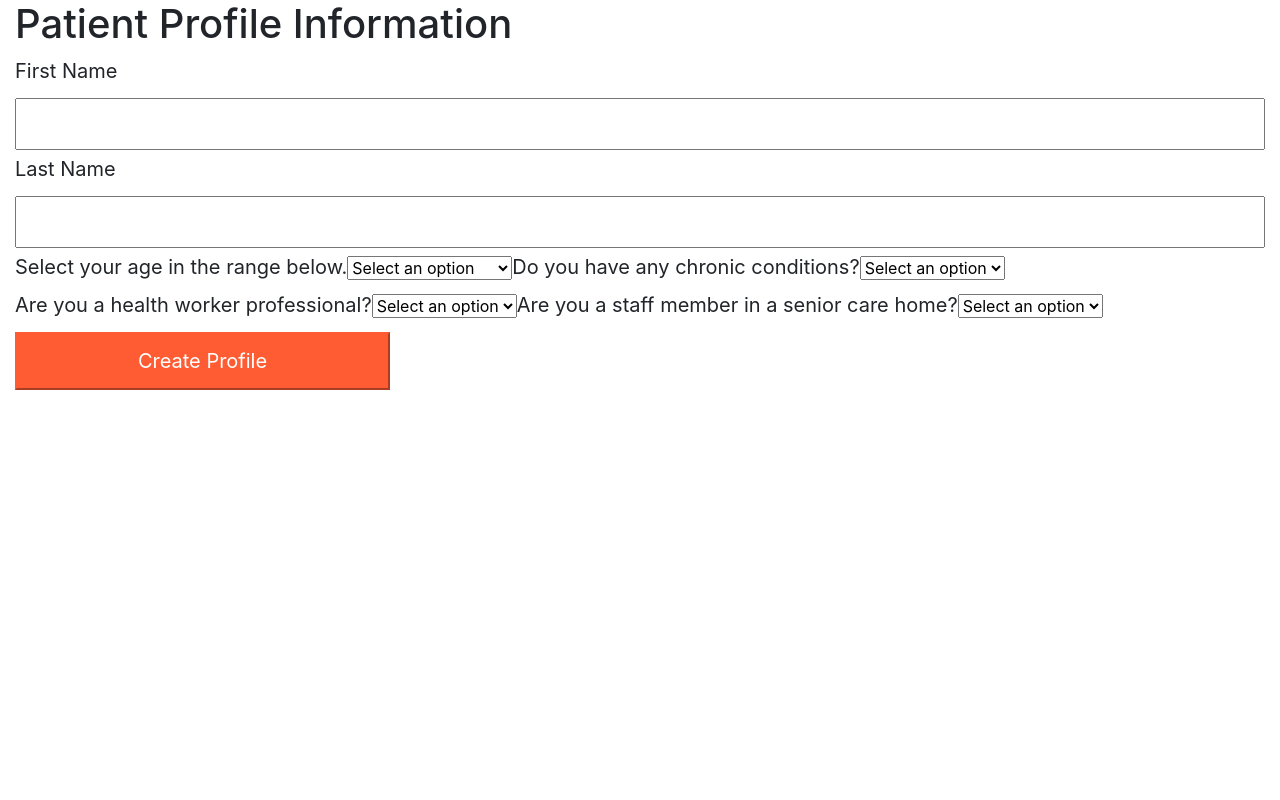
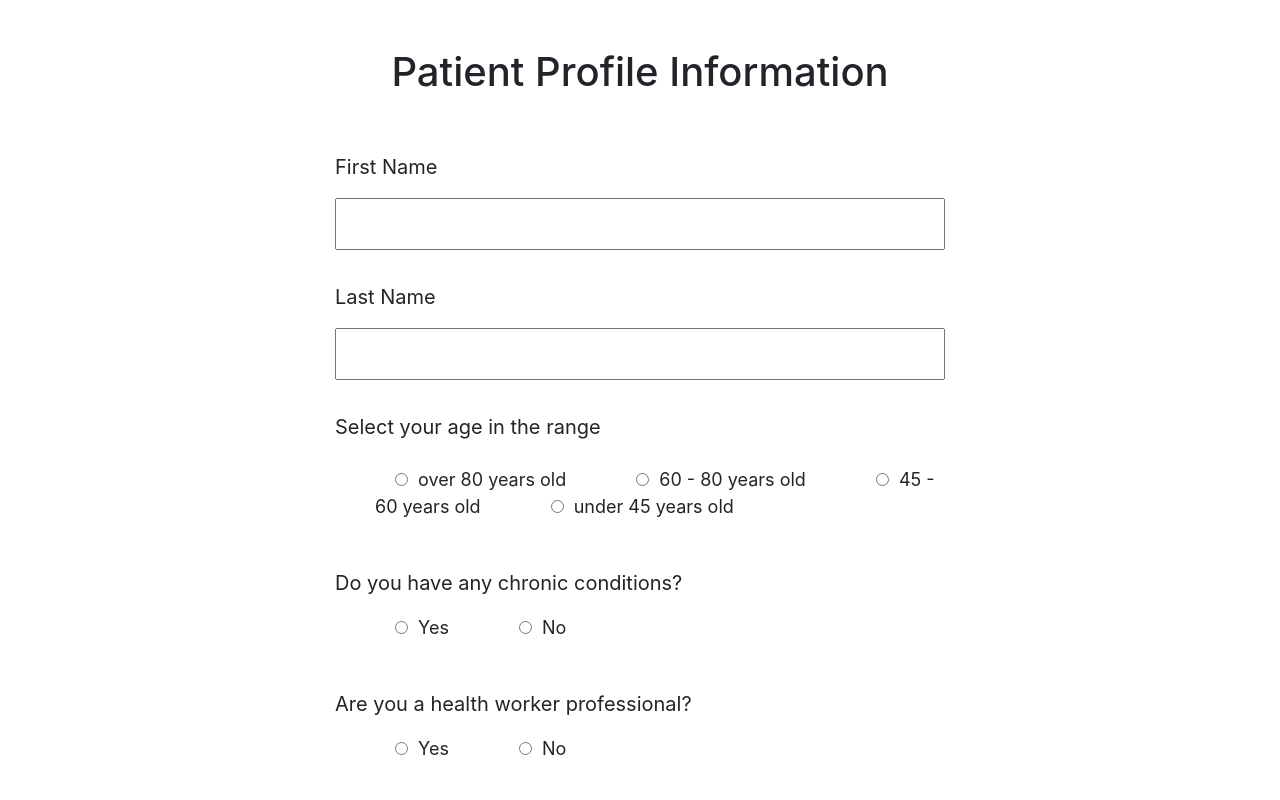
Before and after one commit to analuciachin/stay-safe, a React (Create React App) app in the folder covid-vaccine-app/client/: page /patients in a window 1280 px wide. Shown: the top 800 px of the page. Built offline with nearby package versions, Linux system fonts and the light colour scheme; no server answers.

Commit message:
style PatientProfile component

```diff
--- a/covid-vaccine-app/client/src/components/Login/Login.css
+++ b/covid-vaccine-app/client/src/components/Login/Login.css
@@ -2,7 +2,7 @@ label {
   font-size: 20px;
 }
 
-input {
+.login-input {
   width: 100%;
   padding: 12px 20px;
   margin: 4px 0;
--- a/covid-vaccine-app/client/src/components/Login/Login.js
+++ b/covid-vaccine-app/client/src/components/Login/Login.js
@@ -2,6 +2,7 @@ import { useState, useEffect } from "react";
 import { Link, useHistory } from "react-router-dom";
 import axios from "axios";
 
+import "bootstrap/dist/css/bootstrap.css";
 import Form from "react-bootstrap/Form";
 
 import "./Login.css";
@@ -84,7 +85,7 @@ export default function Login({
               <input
                 type="text"
                 name="email"
-                className="mt-2 mb-4"
+                className="mt-2 mb-4 login-input"
                 onChange={(event) => {
                   setLoginInfo({ ...loginInfo, email: event.target.value });
                   clearError();
@@ -100,7 +101,7 @@ export default function Login({
               <input
                 type="text"
                 name="username"
-                className="mt-2 mb-4"
+                className="mt-2 mb-4 login-input"
                 onChange={(event) => {
                   setLoginInfo({ ...loginInfo, username: event.target.value });
                   clearError();
@@ -116,7 +117,7 @@ export default function Login({
           <input
             type="password"
             name="password"
-            className="mt-2 mb-3"
+            className="mt-2 mb-3 login-input"
             onChange={(event) => {
               setLoginInfo({ ...loginInfo, password: event.target.value });
               clearError();
--- /dev/null
+++ b/covid-vaccine-app/client/src/components/PatientProfile/PatientProfile.css
@@ -0,0 +1,22 @@
+.profile-input {
+  width: 100%;
+  padding: 12px 20px;
+  margin: 4px 0;
+  box-sizing: border-box;
+}
+
+.profile-input-radio {
+  font-size: 18px;
+}
+
+.profile-input-radio li {
+  padding-right: 30px;
+}
+
+input[type="radio"] {
+  margin-right: 5px;
+}
+
+.buttonHolder {
+  text-align: center;
+}
--- a/covid-vaccine-app/client/src/components/PatientProfile/PatientProfile.js
+++ b/covid-vaccine-app/client/src/components/PatientProfile/PatientProfile.js
@@ -1,6 +1,13 @@
 import { useState, useEffect } from "react";
 import { Link, useHistory } from "react-router-dom";
 import axios from "axios";
+
+import "bootstrap/dist/css/bootstrap.css";
+import Form from "react-bootstrap/Form";
+import Row from "react-bootstrap/Row";
+import Col from "react-bootstrap/Col";
+
+import "./PatientProfile.css";
 
 export default function PatientProfile({ user, isPatientHighRisk }) {
   const [profileInfo, setProfileInfo] = useState({
@@ -88,58 +95,89 @@ export default function PatientProfile({ user, isPatientHighRisk }) {
     }
   };
 
-  //useEffect(() => console.log(isFormFilled), [isFormFilled]);
+  useEffect(() => console.log(profileInfo), [profileInfo]);
 
   return (
     <>
+      <Row>
+        <Col md={{ span: 6, offset: 3 }}>
           {isFormFilled === false && (
-        <h2>Please fill out all the field in the form.</h2>
+            <h2 className="mt-5 mb-3">
+              Please fill out all the field in the form.
+            </h2>
           )}
-      <h1>Patient Profile Information</h1>
-      <form onSubmit={submitHandler}>
-        <label htmlFor="first-name">First Name</label>
+          <h1 className="mt-5 mb-5 text-center">Patient Profile Information</h1>
+        </Col>
+      </Row>
+      <Row>
+        <Col md={{ span: 6, offset: 3 }}>
+          <Form onSubmit={submitHandler}>
+            <label htmlFor="first-name" className="mt-2 mb-2">
+              First Name
+            </label>
             <input
               type="text"
               name="first-name"
+              className="mt-2 mb-4 profile-input"
               onChange={(event) => {
-            setProfileInfo({ ...profileInfo, first_name: event.target.value });
+                setProfileInfo({
+                  ...profileInfo,
+                  first_name: event.target.value,
+                });
                 clearError();
               }}
               value={profileInfo.first_name}
             />
 
-        <label htmlFor="last-name">Last Name</label>
+            <label htmlFor="last-name" className="mt-2 mb-2">
+              Last Name
+            </label>
             <input
               type="text"
               name="last-name"
+              className="mt-2 mb-4 profile-input"
               onChange={(event) => {
-            setProfileInfo({ ...profileInfo, last_name: event.target.value });
+                setProfileInfo({
+                  ...profileInfo,
+                  last_name: event.target.value,
+                });
                 clearError();
               }}
               value={profileInfo.last_name}
             />
 
-        <label htmlFor="age">Select your age in the range below.</label>
-        <select
-          name="age"
+            <label htmlFor="age" className="mt-2 mb-4 d-block">
+              Select your age in the range
+            </label>
+
+            <div
               value={profileInfo.age}
               onChange={(event) => {
                 setProfileInfo({ ...profileInfo, age: event.target.value });
                 clearError();
               }}
             >
-          <option value="placeholder">Select an option</option>
-          <option value="1">over 80 years old</option>
-          <option value="2">60 - 80 years old</option>
-          <option value="3">45 - 60 years old</option>
-          <option value="4">under 45 years old</option>
-        </select>
+              <ul className="profile-input-radio mt-2 mb-2">
+                <li>
+                  <input type="radio" value="1" name="age" /> over 80 years old
+                </li>
+                <li>
+                  <input type="radio" value="2" name="age" /> 60 - 80 years old
+                </li>
+                <li>
+                  <input type="radio" value="3" name="age" /> 45 - 60 years old
+                </li>
+                <li>
+                  <input type="radio" value="4" name="age" /> under 45 years old
+                </li>
+              </ul>
+            </div>
 
-        <label htmlFor="chronic-conditions">
+            <label htmlFor="chronic-conditions" className="mt-5 mb-2 d-block">
               Do you have any chronic conditions?
             </label>
-        <select
-          name="has_chronic_conditions"
+
+            <div
               value={profileInfo.has_chronic_conditions}
               onChange={(event) => {
                 setProfileInfo({
@@ -149,16 +187,22 @@ export default function PatientProfile({ user, isPatientHighRisk }) {
                 clearError();
               }}
             >
-          <option value="placeholder">Select an option</option>
-          <option value="true">Yes</option>
-          <option value="false">No</option>
-        </select>
+              <ul className="profile-input-radio mt-3 mb-2">
+                <li>
+                  <input type="radio" value="true" name="chronic-conditions" />{" "}
+                  Yes
+                </li>
+                <li>
+                  <input type="radio" value="false" name="chronic-conditions" />{" "}
+                  No
+                </li>
+              </ul>
+            </div>
 
-        <label htmlFor="health-worker">
+            <label htmlFor="health-worker" className="mt-5 mb-2 d-block">
               Are you a health worker professional?
             </label>
-        <select
-          name="is_health_care_worker"
+            <div
               value={profileInfo.is_health_care_worker}
               onChange={(event) => {
                 setProfileInfo({
@@ -168,17 +212,20 @@ export default function PatientProfile({ user, isPatientHighRisk }) {
                 clearError();
               }}
             >
-          <option value="placeholder">Select an option</option>
-          <option value="true">Yes</option>
-          <option value="false">No</option>
-        </select>
+              <ul className="profile-input-radio mt-3 mb-2">
+                <li>
+                  <input type="radio" value="true" name="health-care" /> Yes
+                </li>
+                <li>
+                  <input type="radio" value="false" name="health-care" /> No
+                </li>
+              </ul>
+            </div>
 
-        <label htmlFor="staff-senior-care">
+            <label htmlFor="staff-senior-care" className="mt-5 mb-2 d-block">
               Are you a staff member in a senior care home?
             </label>
-        <select
-          name="is_staff_senior_care"
-          id="is_staff_senior_care"
+            <div
               value={profileInfo.is_staff_senior_care}
               onChange={(event) => {
                 setProfileInfo({
@@ -188,13 +235,21 @@ export default function PatientProfile({ user, isPatientHighRisk }) {
                 clearError();
               }}
             >
-          <option value="placeholder">Select an option</option>
-          <option value="true">Yes</option>
-          <option value="false">No</option>
-        </select>
-
-        <input type="submit" value="Create Profile" />
-      </form>
+              <ul className="profile-input-radio mt-3 mb-2">
+                <li>
+                  <input type="radio" value="true" name="senior-care" /> Yes
+                </li>
+                <li>
+                  <input type="radio" value="false" name="senior-care" /> No
+                </li>
+              </ul>
+            </div>
+            <div className="buttonHolder">
+              <input type="submit" value="Create Profile" className="mt-5" />
+            </div>
+          </Form>
+        </Col>
+      </Row>
     </>
   );
 }
```
Lines whose indentation alone changed are shown as unchanged.
